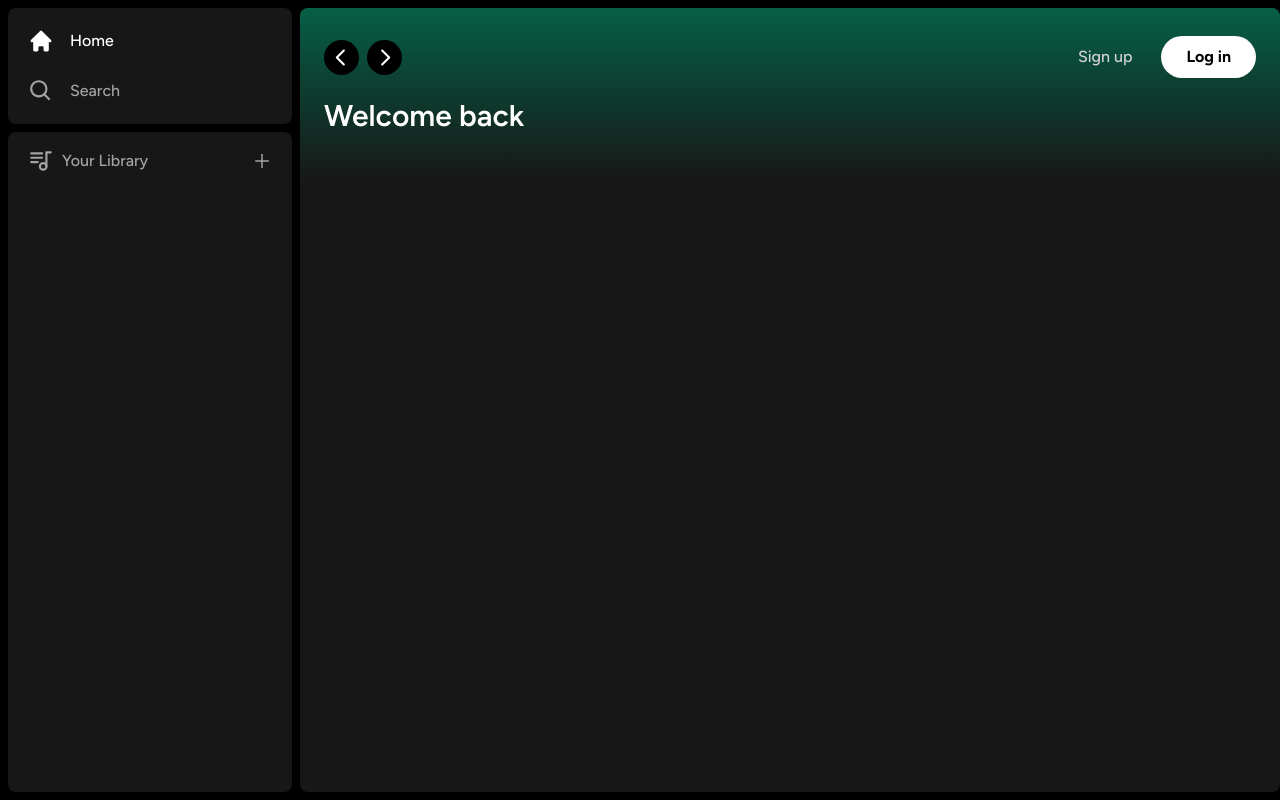
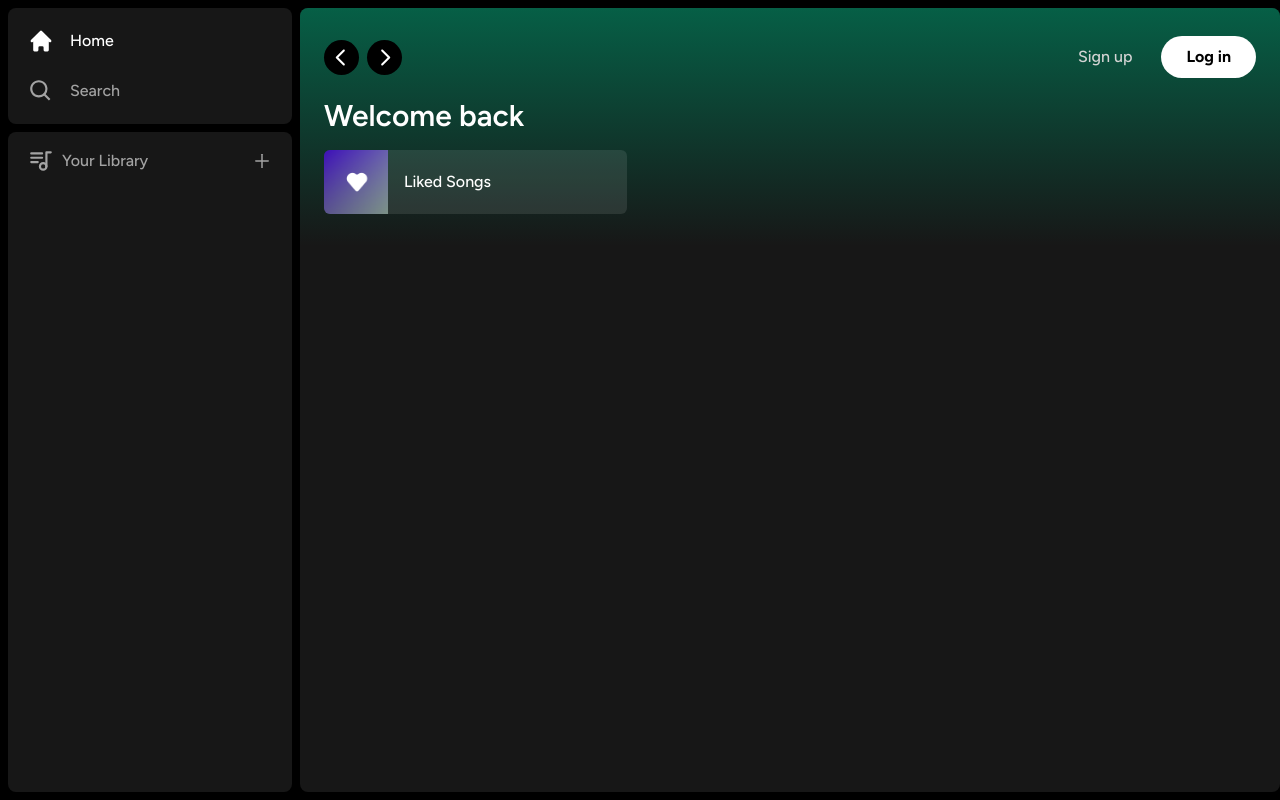
Before and after one commit to matheusoliveira21tec/spotify-clone, a Next.js app: page / in a window 1280 px wide. Built offline with nearby package versions, Linux system fonts and the light colour scheme.

Commit message:
item list

```diff
--- a/app/(site)/page.tsx
+++ b/app/(site)/page.tsx
@@ -1,38 +1,23 @@
 import Header from "@/components/Header";
+import ListItem from "@/components/ListItem";
 
 export default function Home() {
   return (
-    <div
-      className="
-      bg-neutral-900
-      rounded-lg
-      h-full
-      w-full
-      overflow-hidden
-      overflow-y-auto
-    "
-    >
-      <Header> <div className="mb-2">
-        <h1
-          className="
-            text-white
-              text-3xl
-              font-semibold
-            ">
-          Welcome back
-        </h1>
-        <div
-          className="
-              grid
-              grid-cols-1
-              sm:grid-cols-2
-              xl:grid-cols-3
-              2xl:grid-cols-4
-              gap-3
-              mt-4
-            "
-        ></div>
-      </div></Header>
+    <div className="bg-neutral-900 rounded-lg h-full w-full overflow-hidden overflow-y-auto">
+      <Header>
+        <div className="mb-2">
+          <h1 className="text-white text-3xl font-semibold">
+            Welcome back
+          </h1>
+          <div className="grid grid-cols-1 sm:grid-cols-2 xl:grid-cols-3 2xl:grid-cols-4 gap-3 mt-4">
+          <ListItem
+              name="Liked Songs"
+              image="/images/liked.png"
+              href="liked"
+            />
+          </div>
+        </div>
+      </Header>
     </div>
   )
 }
--- /dev/null
+++ b/components/ListItem.tsx
@@ -0,0 +1,45 @@
+// Importando as dependências necessárias
+"use client";
+import Image from "next/image";
+import { useRouter } from "next/navigation";
+import { FaPlay } from "react-icons/fa";
+
+// Definindo a interface para as propriedades do ListItem
+interface ListItemProps {
+    image: string;
+    name: string;
+    href: string;
+}
+
+// Definindo o componente ListItem como uma função de componente React
+const ListItem: React.FC<ListItemProps> = ({
+    image,
+    name,
+    href,
+}) => {
+    const router = useRouter(); // Obtendo o objeto router para manipular a navegação
+
+    return (
+        <button
+            onClick={() => { }}
+            className="relative group flex items-center rounded-md overflow-hidden gap-x-4
+            bg-neutral-100/10 cursor-pointer  hover:bg-neutral-100/20 transition pr-4">
+            <div className="relative min-h-[64px] min-w-[64px]">
+                {/* Utilizando a tag Image do Next.js para exibir a imagem */}
+                <Image className="object-cover" src={image} fill alt="Image" />
+            </div>
+            <p className="font-medium truncate py-5">
+                {name} {/* Exibindo o nome */}
+            </p>
+            <div
+                className="absolute transition opacity-0 rounded-full flex items-center justify-center
+                  bg-green-500 p-4 drop-shadow-md right-5group-hover:opacity-100 hover:scale-110">
+                {/* Ícone de play usando o componente FaPlay do pacote react-icons */}
+                <FaPlay className="text-black" />
+            </div>
+        </button>
+    );
+}
+
+// Exportando o componente ListItem
+export default ListItem;
```
Also changed, not shown: public/images/liked.png (added).
